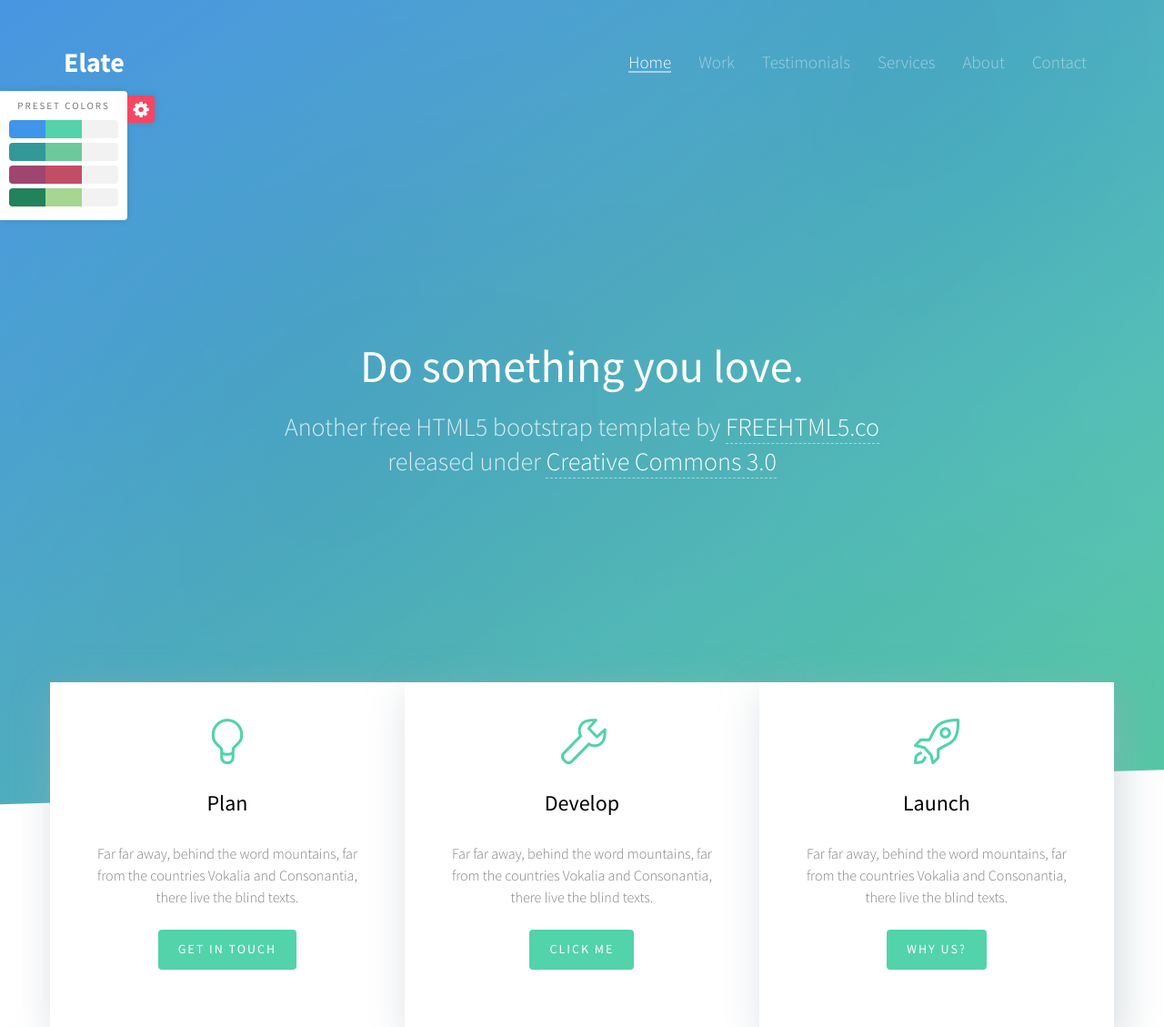
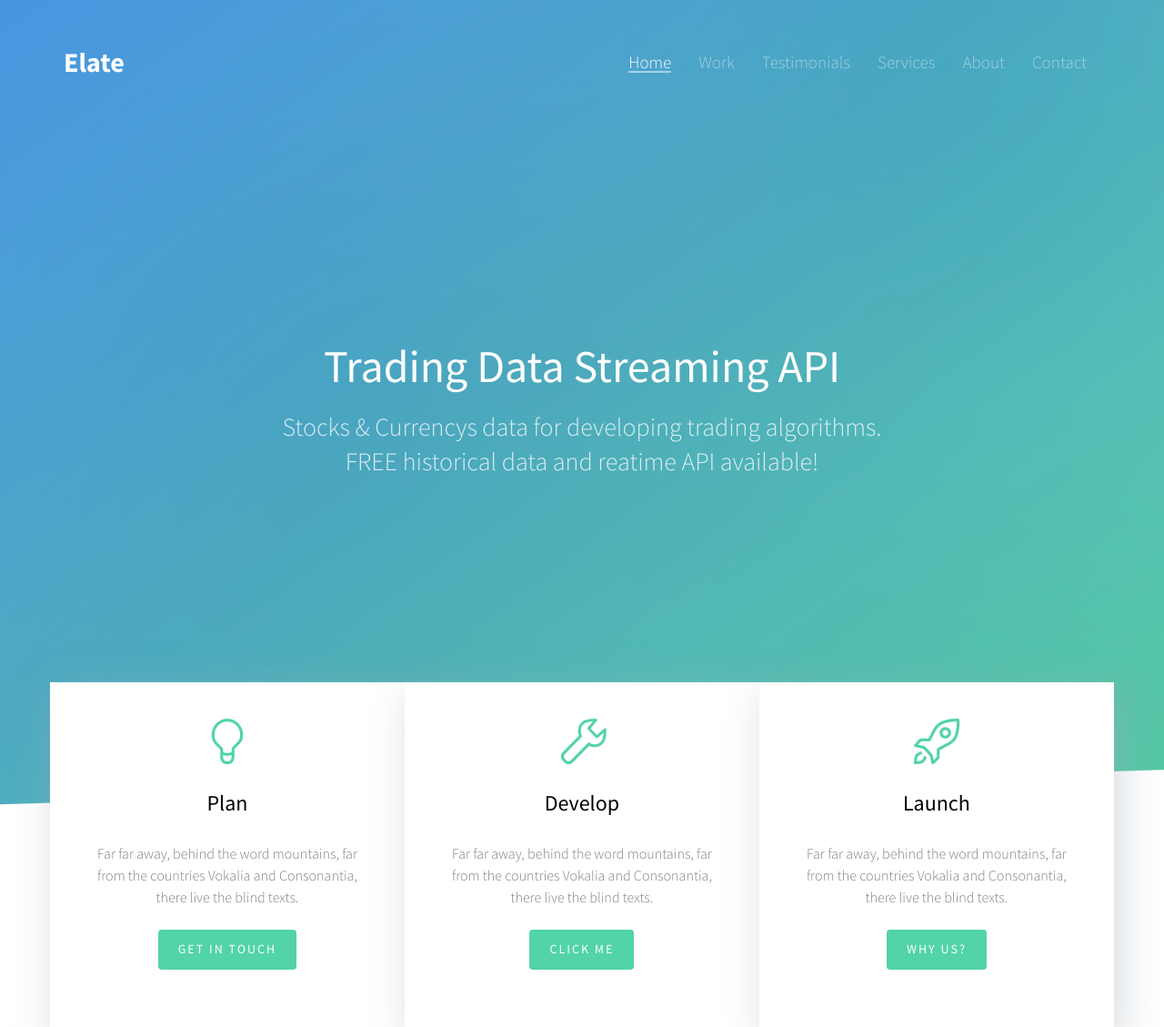
Before and after one commit to likedan/DataAPIApp, a Flask app: page / in a window 1280 px wide. Shown: the top 1129 px of the page at 91% size. Run offline with Flask 2, Linux system fonts and the light colour scheme; some libraries are stand-ins or nearby versions; some web fonts are replaced.

Commit message:
add git ignore and dynamic title

```diff
--- a/WebApp/app/index.py
+++ b/WebApp/app/index.py
@@ -3,16 +3,9 @@ from app import app
 
 @app.route('/')
 @app.route('/index')
+
+
 def index():
-    user = { 'nickname': 'Miguel' } # fake user
-    posts = [ # fake array of posts
-        {
-            'author': { 'nickname': 'John' },
-            'body': 'Beautiful day in Portland!'
-        },
-        {
-            'author': { 'nickname': 'Susan' },
-            'body': 'The Avengers movie was so cool!'
-        }
-    ]
-    return render_template("index.html")
+    title = "Trading Data Streaming API"
+    subtitles = ["Stocks & Currencys data for developing trading algorithms.", "FREE historical data and reatime API available!"]
+    return render_template("index.html", title=title, subtitles=subtitles)
--- a/WebApp/app/templates/index.html
+++ b/WebApp/app/templates/index.html
@@ -220,8 +220,19 @@
 				<div class="text-inner">
 					<div class="row">
 						<div class="col-md-8 col-md-offset-2">
-							<h1 class="to-animate">Do something you love.</h1>
-							<h2 class="to-animate">Another free HTML5 bootstrap template by <a href="http://freehtml5.co/" target="_blank" title="Free HTML5 Bootstrap Templates">FREEHTML5.co</a> released under <a href="http://creativecommons.org/licenses/by/3.0/" target="_blank">Creative Commons 3.0</a></h2>
+						    {% if title %}
+							<h1 class="to-animate">{{ title }}</h1>
+						    {% else %}
+							<h1 class="to-animate">Trading Data</h1>
+						    {% endif %}
+						    {% if subtitles %}
+						        {% for subtitle in subtitles %}
+								<h2 class="to-animate">{{ subtitle }}</h2>
+							    {% endfor %}
+						    {% else %}
+							<h2 class="to-animate">Stocks & Currencys data for developing trading algorithms. </h2>
+							<h2 class="to-animate"> Both historical data and reatime API available for FREE. </h2>
+							{% endif %}
 						</div>
 					</div>
 				</div>
@@ -662,8 +673,7 @@
 		</div>
 	</footer>
 
-
-	<!-- For demo purposes Only ( You may delete this anytime :-) -->
+	<!-- For demo purposes Only ( You may delete this anytime :-)
 	<div id="colour-variations">
 		<a class="option-toggle"><i class="icon-gear"></i></a>
 		<h3>Preset Colors</h3>
@@ -698,7 +708,7 @@
 			</li>
 
 		</ul>
-	</div>
+	</div>-->
 	<!-- End demo purposes only -->
 
 
```
Also changed, not shown: 2 other files.
